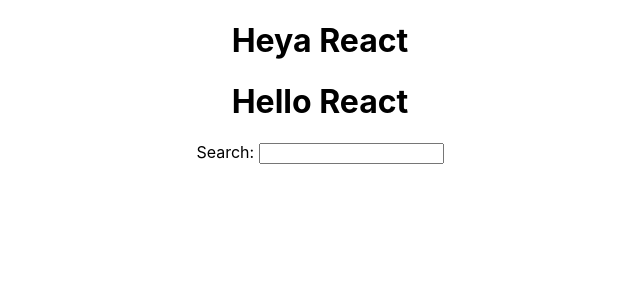
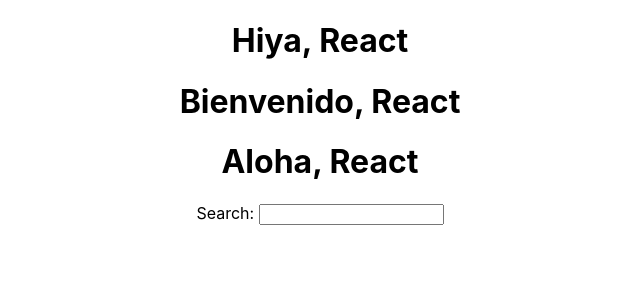
Before and after one commit to mar10outof10/hacker-stories, a React (Create React App) app: page / in a window 1280 px wide. Shown: the top 300 px of the page, without its empty margins (320-960 px from the left). Built offline with nearby package versions, Linux system fonts and the light colour scheme.

Commit message:
Iterated list in jsx

```diff
--- a/src/App.js
+++ b/src/App.js
@@ -1,22 +1,17 @@
 import logo from './logo.svg';
 import './App.css';
 
-const welcome = {
-  greeting: 'Heya',
-  title: 'React'
-};
+const helloList = ['Hiya', 'Bienvenido', 'Aloha'];
+
 function getTitle(title) {
   return title;
 }
 function App() {
   return (
     <div className="App">
-      <h1>
-        {welcome.greeting} {welcome.title}
-      </h1>
-      <h1>
-        Hello {getTitle('React')}
-      </h1>
+      {helloList.map((greeting) => {
+        return <h1>{greeting}, {getTitle('React')}</h1>
+      })}
       <label htmlFor="search">Search: </label>
       <input id="search" type="text" />
     </div>
```
